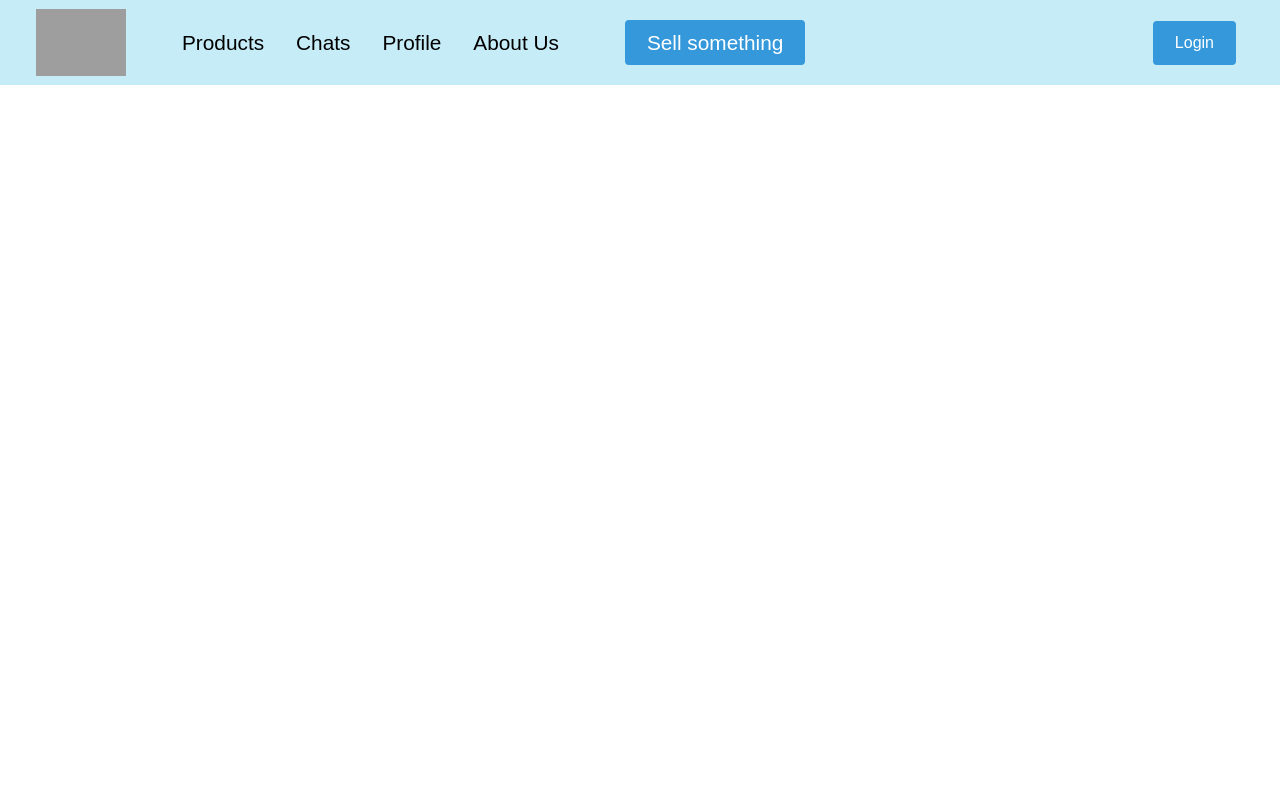
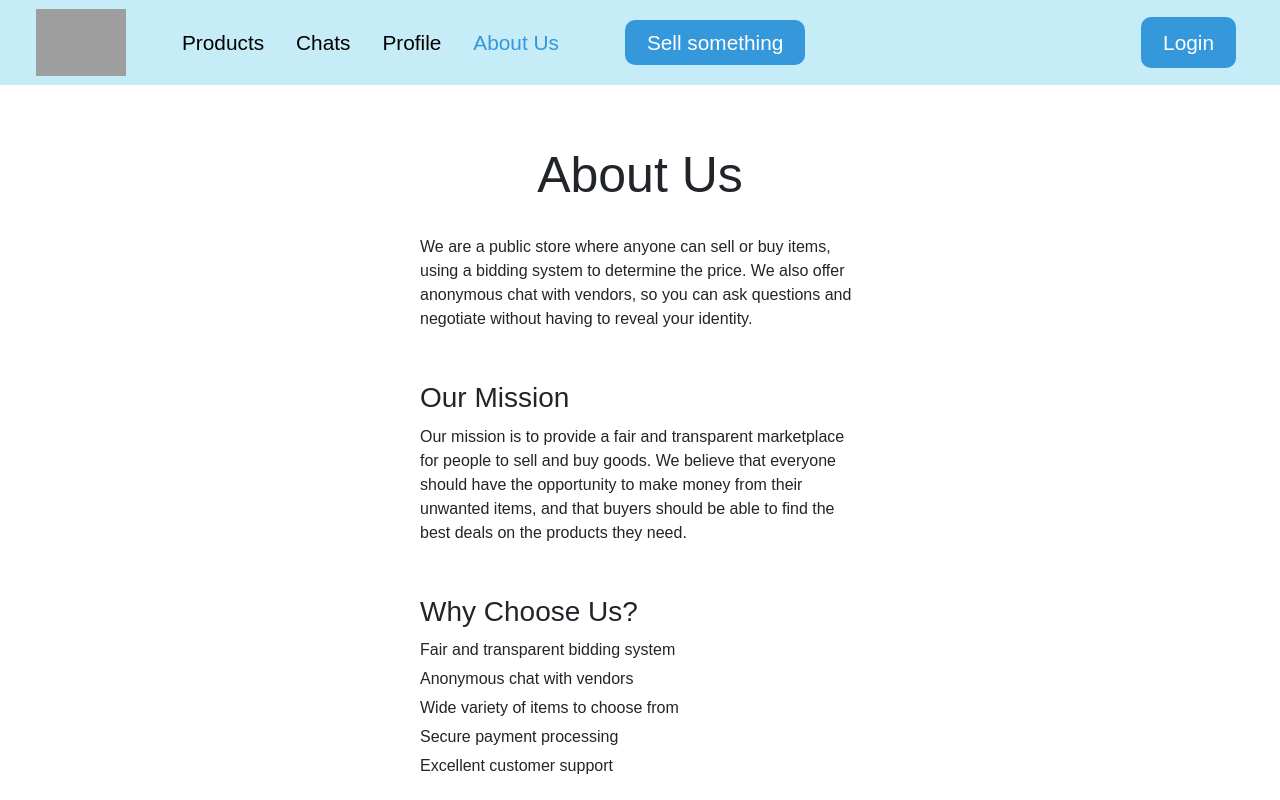
Before and after one commit to elRastro06/elrastro-react, a React (Vite) app: page /about-us in a window 1280 px wide. Shown: the top 800 px of the page. Built offline with nearby package versions, Linux system fonts and the light colour scheme; grey boxes are pictures that could not be loaded.

Commit message:
Edit all styles

```diff
--- a/src/App.jsx
+++ b/src/App.jsx
@@ -27,7 +27,7 @@ function App() {
         <Route path="/chats" element={<Chats />} />
         <Route path="/chats/:id" element={<Chat />} />
         <Route path="/login" element={<Login />} />
-        <Route path="/aboutus" element={<AboutUs />} />
+        <Route path="/about-us" element={<AboutUs />} />
         <Route path="/my-profile" element={<MyProfile />} />
         <Route path="/profile/:id" element={<Profile />} />
       </Routes>
--- a/src/NavBar.jsx
+++ b/src/NavBar.jsx
@@ -27,7 +27,7 @@ const Navbar = () => {
           <NavLink to="/">Products</NavLink>
           <NavLink to="/chats">Chats</NavLink>
           <NavLink to="/my-profile">Profile</NavLink>
-          <NavLink to="/aboutus">About Us</NavLink>
+          <NavLink to="/about-us">About Us</NavLink>
           <NavLink to="/product/new" id="create">Sell something</NavLink>
         </NavMenu>
 
--- /dev/null
+++ b/src/assets/styles/aboutus.css
@@ -0,0 +1,39 @@
+.about-us {
+    background-color: #fff;
+    padding: 20px;
+    margin-bottom: 20px;
+
+    /* margins on the sides of the page */
+    margin-left: 400px;
+    margin-right: 400px;
+
+}
+
+.about-us h1 {
+    font-size: 50px;
+    text-align: center;
+    margin-bottom: 10px;
+}
+
+.about-us p {
+    line-height: 1.5;
+    margin-bottom: 10px;
+}
+
+.about-us h3 {
+    margin-top: 50px;
+    margin-bottom: 10px;
+}
+
+.about-us ul {
+    list-style: none;
+    padding: 0;
+}
+
+.about-us li {
+    margin-bottom: 5px;
+}
+
+.about-us li a {
+    color: #007bff;
+}
--- a/src/assets/styles/navExtra.css
+++ b/src/assets/styles/navExtra.css
@@ -1,5 +1,5 @@
 #create{
-    border-radius: 4px;
+    border-radius: 10px;
     background: #3498db;
     padding: 10px 22px;
     color: #ffffff;
--- a/src/assets/styles/productForm.css
+++ b/src/assets/styles/productForm.css
@@ -52,6 +52,7 @@
     /* Márgenes a la izquierda de la tabla */
     margin-right: 20px;
     /* Márgenes a la derecha de la tabla */
+
 }
 
 .editproduct-table th,
@@ -148,3 +149,20 @@
     border-radius: 4px;
     box-sizing: border-box;
 }
+
+.loading-spinner-editproduct {
+    border: 4px solid rgba(0, 0, 0, 0.1);
+    border-radius: 50%;
+    border-top: 4px solid #3498db;
+    width: 40px;
+    height: 40px;
+    animation: spin 1s linear infinite;
+
+    margin: auto;
+    display: flex;
+    justify-content: center;
+    align-items: center;
+
+    margin-top: 20px;
+
+}
--- a/src/assets/styles/products.css
+++ b/src/assets/styles/products.css
@@ -16,13 +16,17 @@ body {
   margin: 0 auto;
   display: flex;
   flex-wrap: wrap;
-}
+  }
 
 .products-filter-input {
   width: calc(100% - 310px);
   padding: 10px;
   box-sizing: border-box;
   border: 1px solid black;
+
+  /*border radius on the left part*/
+  border-top-left-radius: 100px;
+  border-bottom-left-radius: 100px;
 }
 
 .products-filter-bids-type {
@@ -41,6 +45,11 @@ body {
   background-color: #c6ecf8;
   border: 1px solid black;
   border-left: 0px solid black;
+
+  /*border radius on the right part*/
+  border-top-right-radius: 100px;
+  border-bottom-right-radius: 100px;
+
 }
 
 .products-filter span {
@@ -48,7 +57,7 @@ body {
   margin-left: 5px;
   background-color: #3498db;
   color: #fff;
-  border-radius: 5px;
+  border-radius: 10px;
   cursor: pointer;
 }
 
--- a/src/components/AboutUs/aboutus.jsx
+++ b/src/components/AboutUs/aboutus.jsx
@@ -2,12 +2,37 @@ import React from "react";
 import { useState, useEffect } from "react";
 import axios from "axios";
 
-// import "../../assets/css/AboutUs.css";
+import "../../assets/styles/aboutus.css";
 
 export default function AboutUs() {
-    return(
-        <div>
-            <h1>AboutUs</h1>
+    return (
+        <div class="about-us">
+            <h1>About Us</h1>
+            <p>We are a public store where anyone can sell or buy items, using a bidding system to determine the price. We also offer anonymous chat with vendors, so you can ask questions and negotiate without having to reveal your identity.</p>
+
+            <h3>Our Mission</h3>
+            <p>Our mission is to provide a fair and transparent marketplace for people to sell and buy goods. We believe that everyone should have the opportunity to make money from their unwanted items, and that buyers should be able to find the best deals on the products they need.</p>
+
+            <h3>Why Choose Us?</h3>
+            <ul>
+                <li>Fair and transparent bidding system</li>
+                <li>Anonymous chat with vendors</li>
+                <li>Wide variety of items to choose from</li>
+                <li>Secure payment processing</li>
+                <li>Excellent customer support</li>
+            </ul>
+
+            <h3>How It Works</h3>
+            <p>To sell an item, simply create an account and list your item. You can set a starting price and bidding end date. Buyers can then browse and bid on your item. The highest bidder at the end of the auction will win the item.</p>
+
+            <p>To buy an item, simply browse our listings and find an item you're interested in. You can then place a bid on the item. If your bid is the highest at the end of the auction, you will win the item.</p>
+
+            <h3>Anonymous Chat</h3>
+            <p>We offer anonymous chat with vendors so you can ask questions and negotiate without having to reveal your identity. This can be helpful if you're not sure if you're interested in an item, or if you want to try to get a better price.</p>
+
+            <h3>Contact Us</h3>
+            <p>If you have any questions or need help with anything, please don't hesitate to contact us. We're here to help you have a great experience on our platform.</p>
         </div>
+
     )
 }
--- a/src/components/Products/productForm.jsx
+++ b/src/components/Products/productForm.jsx
@@ -17,6 +17,9 @@ export default function NewProductForm() {
     const [images, setImages] = useState([]);
     const [newImages, setNewImages] = useState([]);
 
+    const [loading, setLoading] = useState(false);
+
+
     const [product, setProduct] = useState({
         name: "",
         description: "",
@@ -30,6 +33,7 @@ export default function NewProductForm() {
     useEffect(() => {
 
         const fetchData = async () => {
+            setLoading(true);
 
             const bids = await bidServices.getBids(productId);
             if (bids.length > 0) {
@@ -49,6 +53,8 @@ export default function NewProductForm() {
             else {
                 setProduct(productData);
             }
+
+            setLoading(false);
         }
 
         fetchData().catch(console.error);
@@ -87,19 +93,29 @@ export default function NewProductForm() {
     }
 
     const handleUploadImage = async (event) => {
+        console.log("hola");
+        setLoading(true);
+        console.log(event.target.files[0]);
         const image = await productServices.addImage(productId, event.target.files[0]);
         console.log(image);
+        setLoading(false);
+
         setNewImages([...newImages, image]);
     }
 
     const handleDeleteImage = async (image) => {
+        setLoading(true);
         await productServices.deleteImage(image.public_id);
         setImages(images.filter((img) => image.public_id != img.public_id));
+        setLoading(false);
     }
 
     const handleDeleteNewImage = async (image) => {
+        setLoading(true);
         await productServices.deleteImage(image.public_id);
         setNewImages(newImages.filter((img) => image.public_id != img.public_id));
+        setLoading(false);
+
     }
 
     const handleCancel = () => {
@@ -161,6 +177,11 @@ export default function NewProductForm() {
                         </thead>
                         <tbody>
                             {
+                                (loading) ? (
+                                    <tr>
+                                        <td colSpan={2} className="loading-spinner-editproduct"></td>
+                                    </tr>
+                                ) : (
                                     images.map((image) => {
                                         return (
                                             <tr key={image.public_id}>
@@ -171,8 +192,10 @@ export default function NewProductForm() {
                                             </tr>
                                         );
                                     })
+                                )
                             }
                             {
+                                (loading) ? ("") : (
                                     newImages.map((image) => {
                                         return (
                                             <tr key={image.public_id}>
@@ -183,6 +206,7 @@ export default function NewProductForm() {
                                             </tr>
                                         );
                                     })
+                                )
                             }
                         </tbody>
                     </table>
--- a/src/components/Products/products.jsx
+++ b/src/components/Products/products.jsx
@@ -172,7 +172,7 @@ export default function Products() {
                 const user = getUser(product._id);
                 const bid = getHighestBid(product._id);
                 const limitDate = new Date(product.date);
-                limitDate.setDate(limitDate.getDate() + 7);
+                limitDate.setDate(limitDate.getDate() + product.length);
 
                 return (
                   <div className="product" key={product._id}>
@@ -209,7 +209,7 @@ export default function Products() {
                       </p>
                     </div>
                     <div className="product-date">
-                      {limitDate - new Date() > 0 ? (
+                      {limitDate - new Date() >= 0 ? (
                         <p className="product-date-limit">
                           Remaining auction time:{" "}
                           {Math.floor(
--- a/src/navbarElements.jsx
+++ b/src/navbarElements.jsx
@@ -53,7 +53,7 @@ export const NavBtn = styled.nav`
 `;
 
 export const NavBtnLink = styled(Link)`
-    border-radius: 4px;
+    border-radius: 10px;
     background: #3498db;
     padding: 10px 22px;
     color: #ffffff;
@@ -64,6 +64,7 @@ export const NavBtnLink = styled(Link)`
     text-decoration: none;
     /* Second Nav */
     margin-left: 24px;
+    font-size: 1.3rem;
     &:hover {
         transition: all 0.2s ease-in-out;
         background: #fff;
```
Lines whose indentation alone changed are shown as unchanged.
